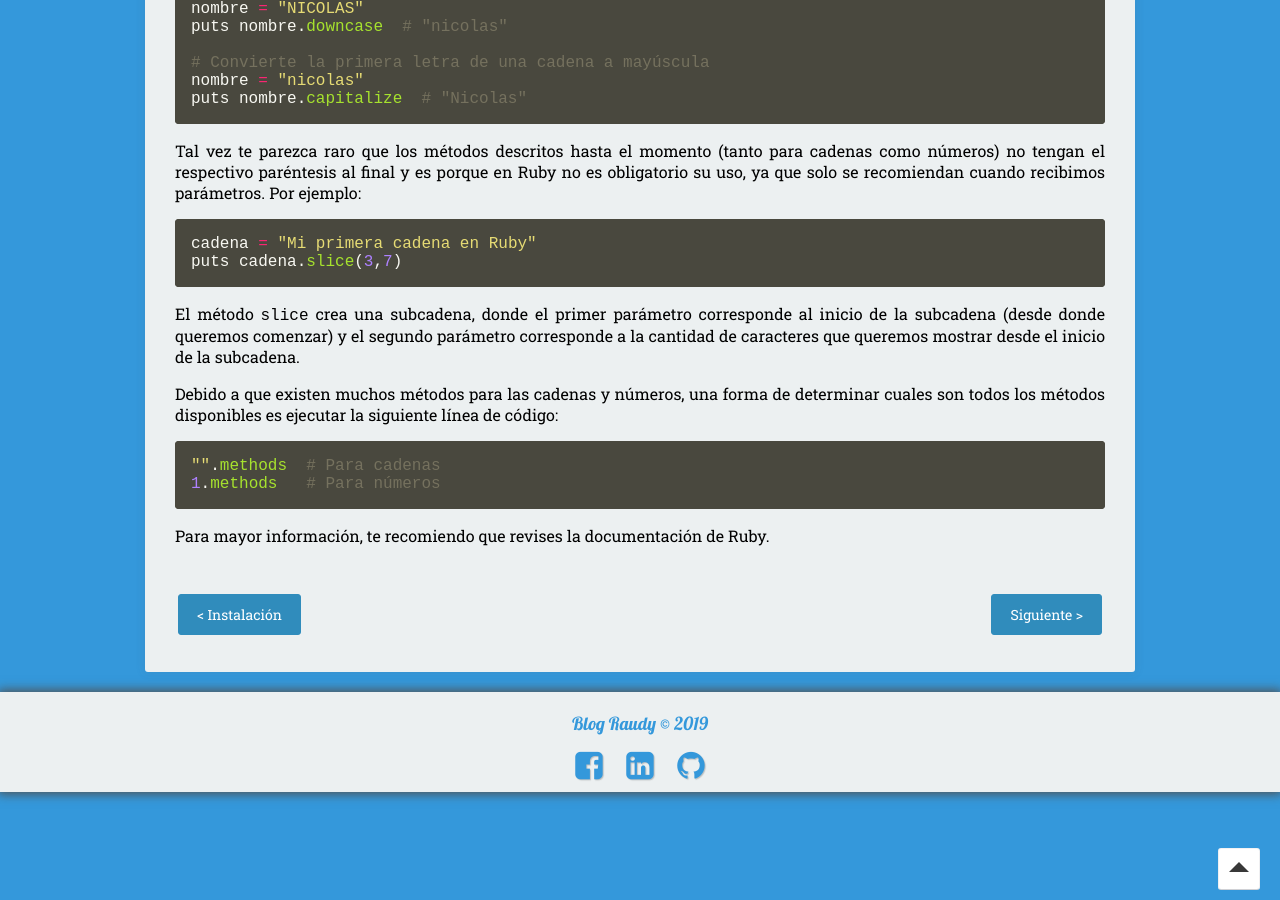
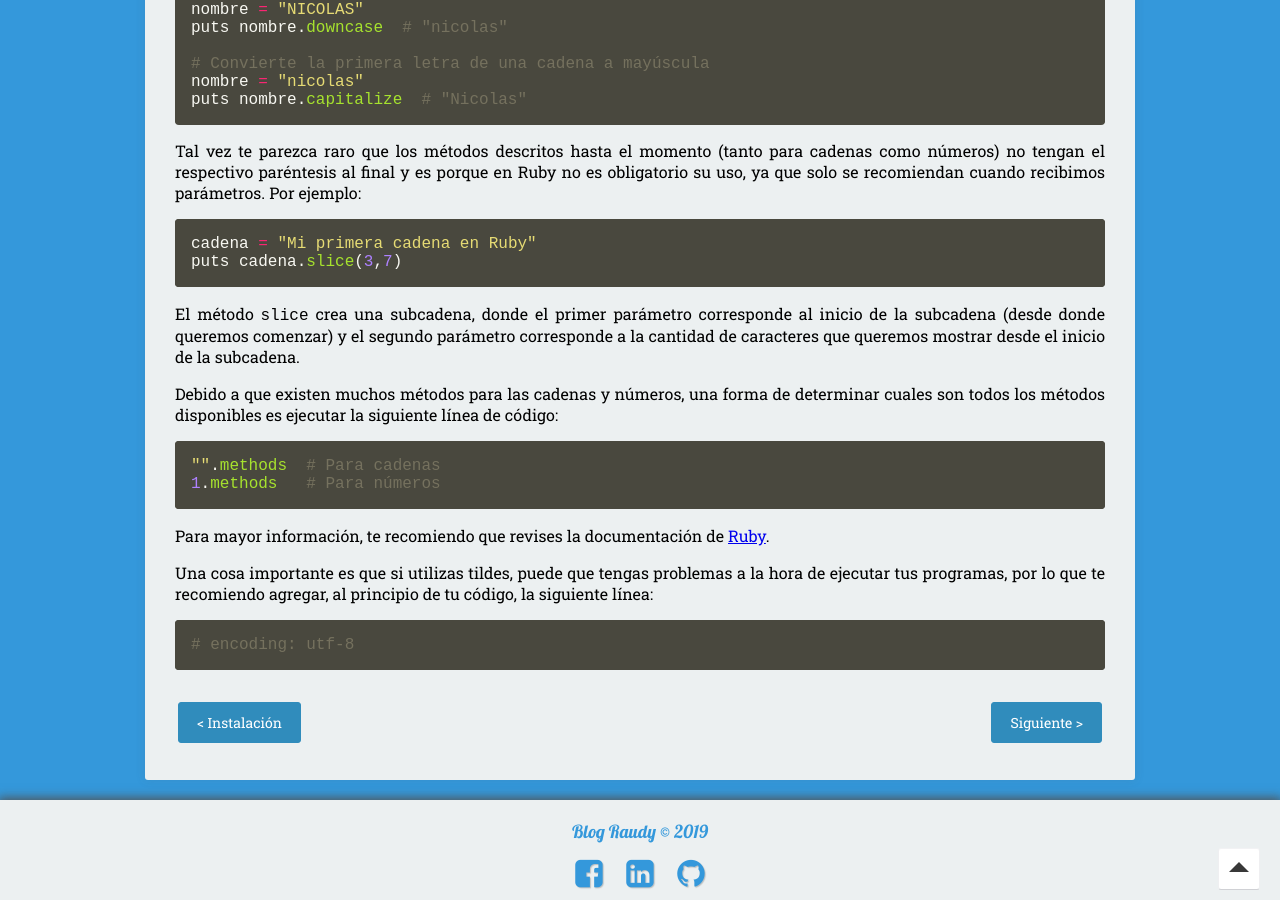
Before and after one commit to nisoto/Blog-anterior-2.0, a Jekyll site: the page built from _posts/2019-04-28-curso-ruby-iii-variables.md, in a window 1280 px wide and 900 px high, scrolled down 4528 px. Built offline with Jekyll 4.4.1, drawn with Linux system fonts in a browser that asks for light colours; nearby versions of some CDN libraries.

Commit message:
Update 2019-04-28-curso-ruby-iii-variables.md

````diff
--- a/_posts/2019-04-28-curso-ruby-iii-variables.md
+++ b/_posts/2019-04-28-curso-ruby-iii-variables.md
@@ -235,7 +235,13 @@ Debido a que existen muchos métodos para las cadenas y números, una forma de d
 1.methods   # Para números
 ```
 
-Para mayor información, te recomiendo que revises la documentación de Ruby.
+Para mayor información, te recomiendo que revises la documentación de [Ruby](https://www.ruby-lang.org/es/documentation/).
+
+Una cosa importante es que si utilizas tildes, puede que tengas problemas a la hora de ejecutar tus programas, por lo que te recomiendo agregar, al principio de tu código, la siguiente línea:
+
+``` ruby
+# encoding: utf-8
+```
 
 |     |     |
 |:----|----:|
````
Also changed, not shown: other parts of _posts/2019-04-28-curso-ruby-iii-variables.md (+1 -1 lines).
